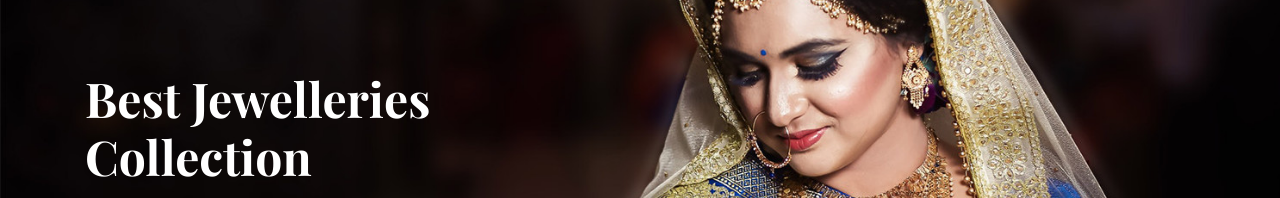
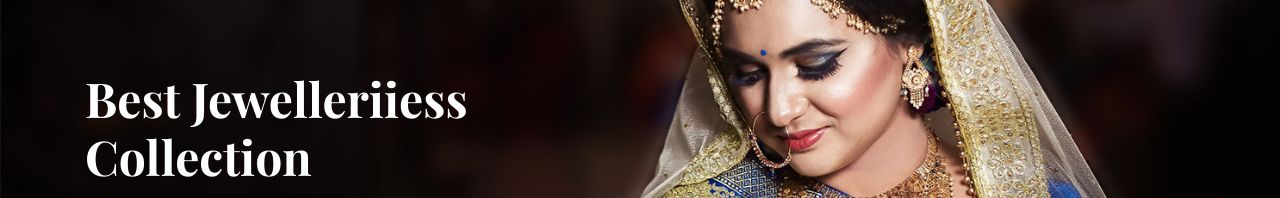
Before and after one commit to ksdeve/projet-Devops, a plain HTML site: page index.html in a window 1280 px wide. Shown: the part 180-378 px from the top of the page. Drawn offline with nearby package versions, Linux system fonts and the light colour scheme.

Commit message:
update html

```diff
--- a/index.html
+++ b/index.html
@@ -71,7 +71,7 @@
       <div class="col-md-9 col-lg-8">
         <div class="detail-box">
           <h1>
-            Best Jewelleries
+            Best Jewelleriiess
             <br> Collection
           </h1>
           <p>
```
